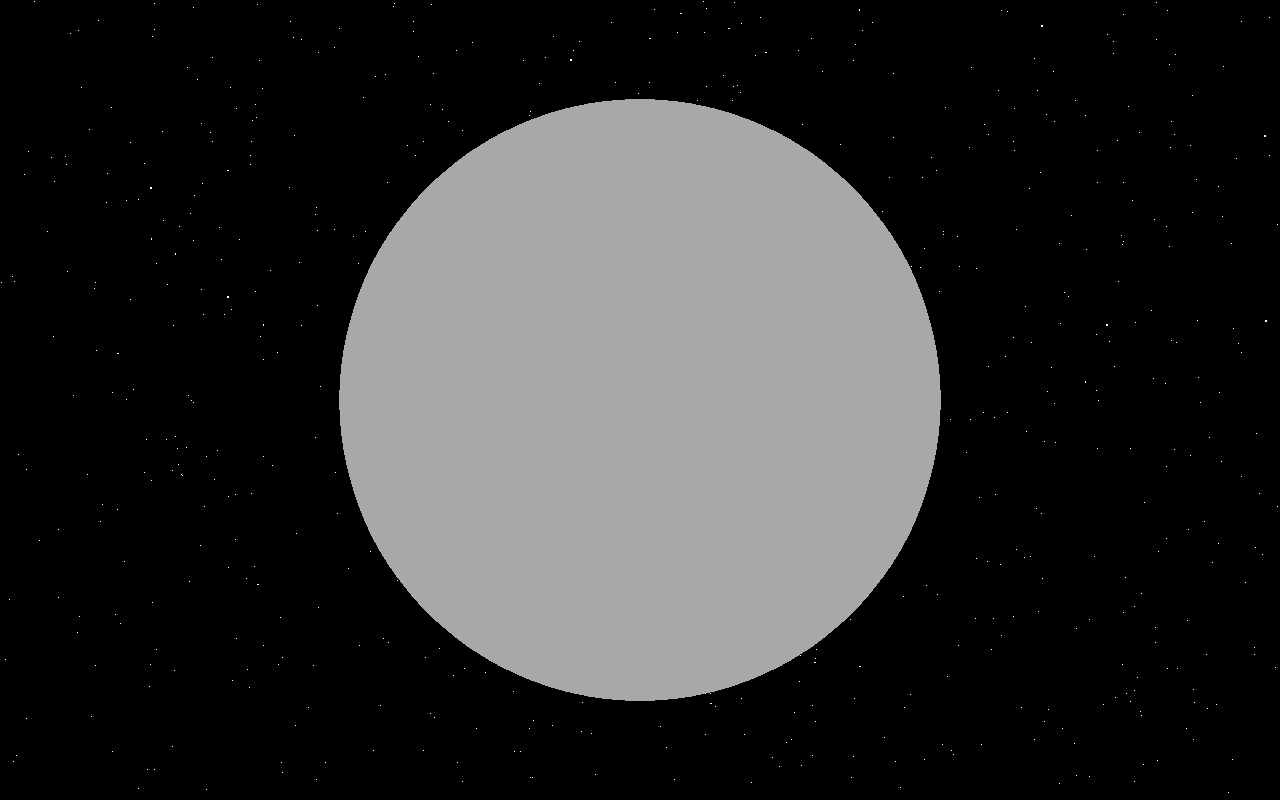
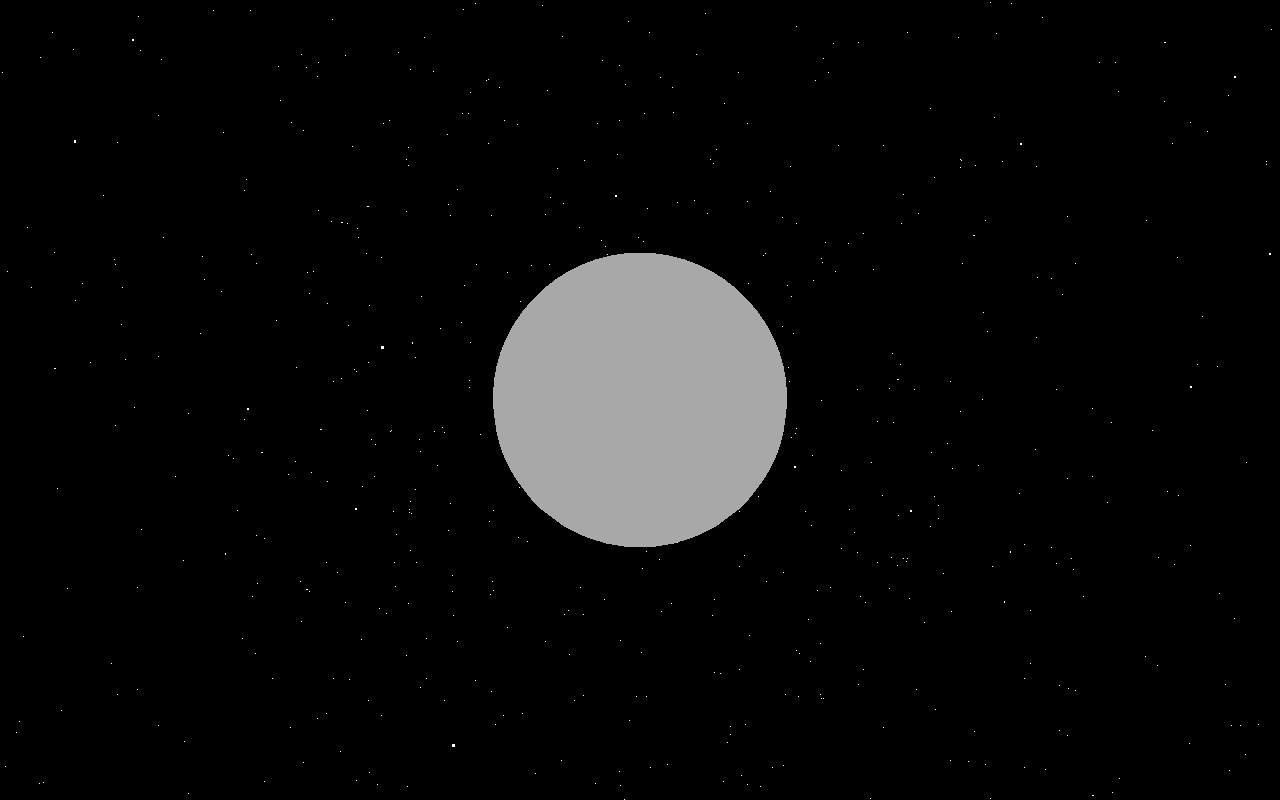
Before and after one commit to deshmukharjun/frick-world-threejs, a plain HTML site: page index.html in a window 1280 px wide. Drawn offline with nearby package versions, Linux system fonts and the light colour scheme; animation ran at ten frames a second.

Commit message:
minimal changes

```diff
--- a/main.js
+++ b/main.js
@@ -7,14 +7,14 @@ scene.background = new THREE.Color('#000000');  // Dark background
 
 // Set up the camera
 const camera = new THREE.PerspectiveCamera(75, window.innerWidth / window.innerHeight, 0.1, 1000);
-camera.position.set(4,0,0);  // Initial camera position
+camera.position.set(5, 2, 5);  // Initial camera position
 
 // Load the moon texture
 const textureLoader = new THREE.TextureLoader();
 const moonTexture = textureLoader.load('assets/moon.jpg');  // Replace with your actual texture path
 
 // Create the geometry and material for the sphere with the moon texture
-const geometry = new THREE.SphereGeometry(2, 64, 64); // Sphere with radius 2 and high segments for smoothness
+const geometry = new THREE.SphereGeometry(2, 32, 32); // Sphere with radius 2 and high segments for smoothness
 const material = new THREE.MeshPhongMaterial({
   map: moonTexture,  // Apply the moon texture
   shininess: 50,    // Keep some shininess to enhance material appearance
@@ -60,8 +60,8 @@ createStars(); // Call the function to create stars
 const controls = new OrbitControls(camera, renderer.domElement);
 controls.enableDamping = true;  // Enable damping (inertia)
 controls.dampingFactor = 0.05;  // Damping factor for smoother movement
-controls.maxDistance = 150;  // Max zoom-out distance
-controls.minDistance = 3;   // Min zoom-in distance
+controls.maxDistance = 15;  // Max zoom-out distance
+controls.minDistance = 4;   // Min zoom-in distance
 
 // Animation loop
 function animate() {
```
Also changed, not shown: index.html (line endings or trailing spaces).
